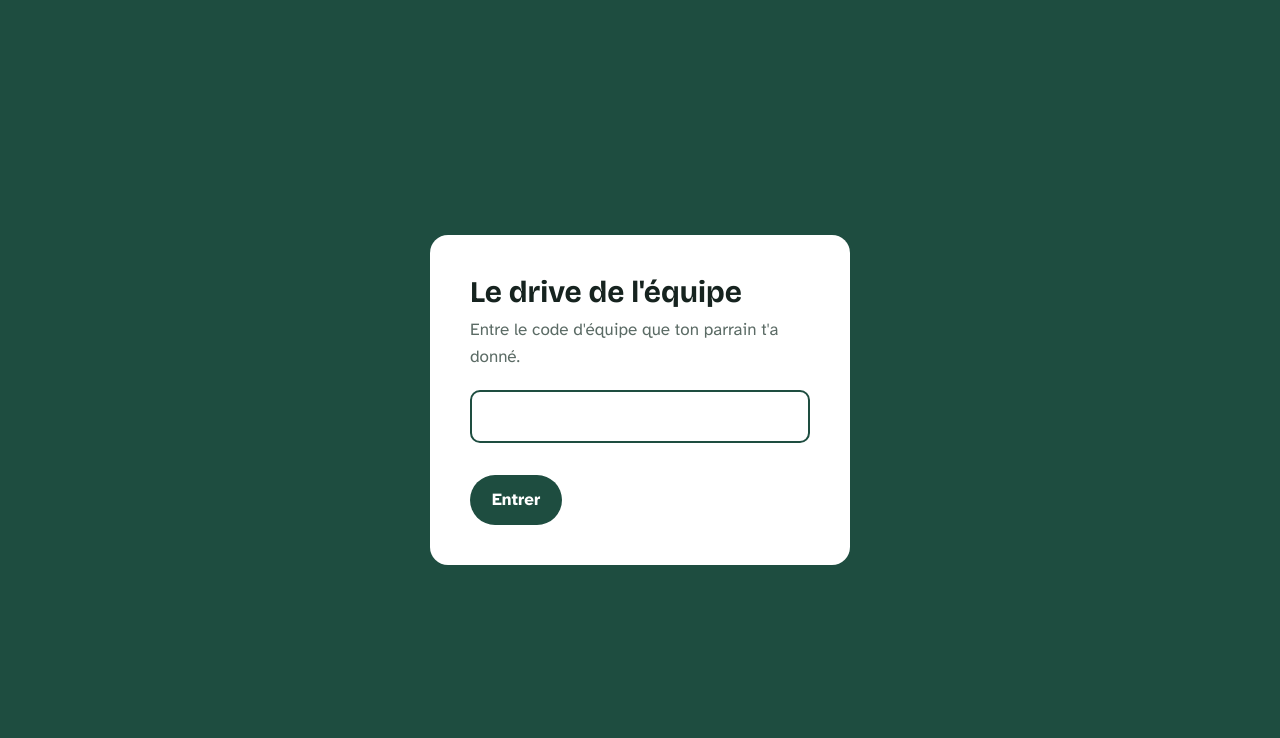
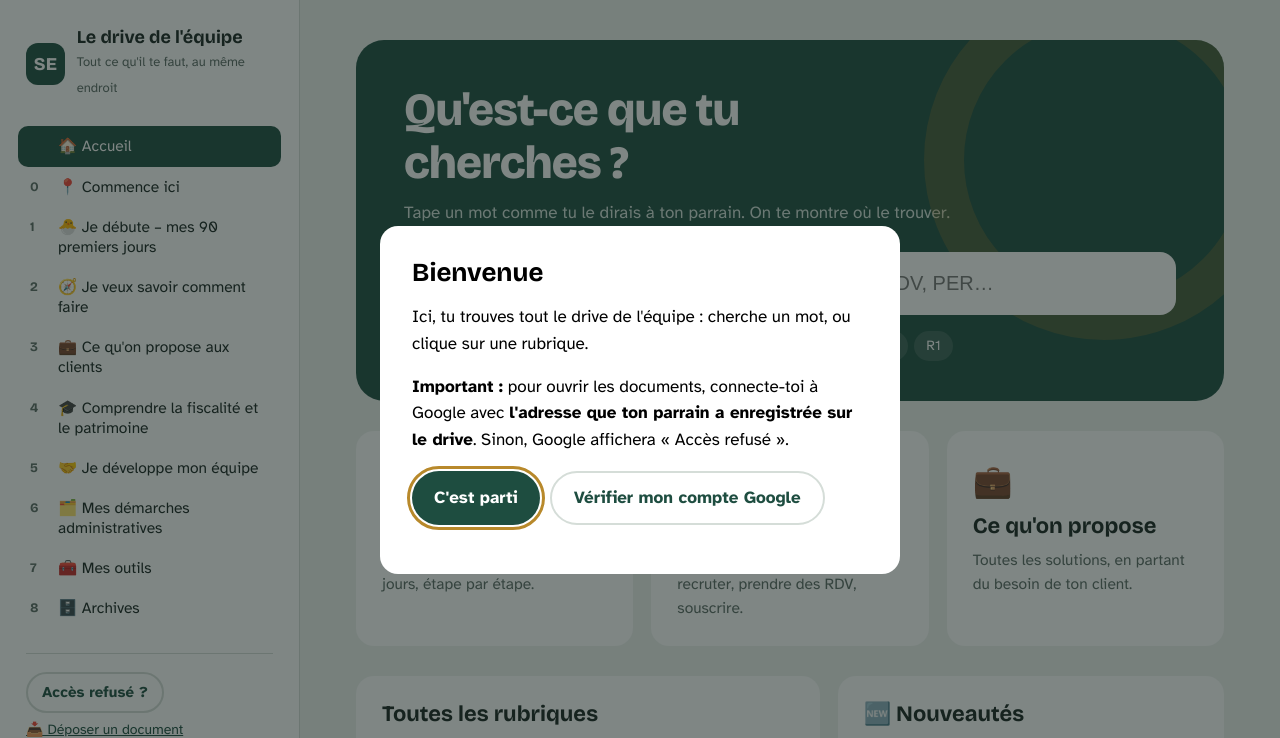
Before and after one commit to SiegfriedCall/focus5semaines, a plain HTML site: page drive/index.html in a window 1280 px wide. Shown: the top 738 px of the page. Drawn offline with nearby package versions, Linux system fonts and the light colour scheme.

Commit message:
Add files via upload

```diff
--- a/drive/index.html
+++ b/drive/index.html
@@ -241,7 +241,7 @@ async function sha(t){ const b = await crypto.subtle.digest("SHA-256", new TextE
 
 // Accès
 async function start(){
-  if (store.get("se-ok") === CODE_HASH) return open();
+  return open(); // accès libre, sans code
   $("#gate").hidden = false; $("#code").focus();
   $("#gateForm").onsubmit = async e => {
     e.preventDefault();
```
